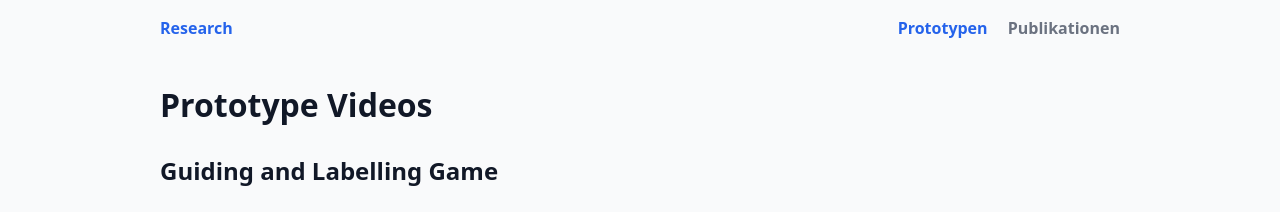
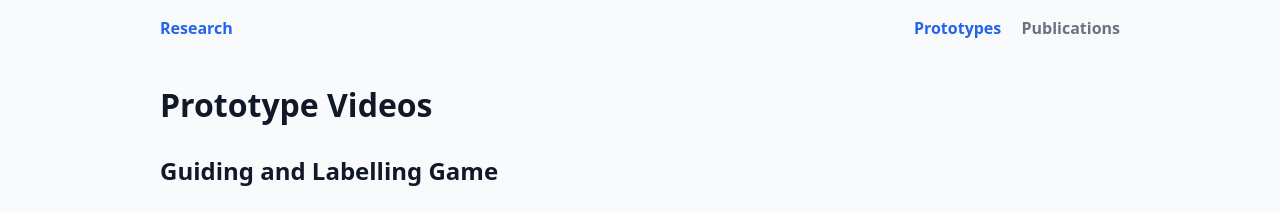
Before and after one commit to JeLaBit/multiuser-augmented-reality-research, a Jekyll site: the page built from prototypes.md, in a window 1280 px wide. Shown: the top 212 px of the page. Built offline with Jekyll 4.4.1, drawn with Linux system fonts in a browser that asks for light colours.

Commit message:
Update header.html

```diff
--- a/_includes/header.html
+++ b/_includes/header.html
@@ -2,8 +2,8 @@
   <nav class="container nav">
     <a href="{{ site.baseurl }}/" class="brand">Research</a>
     <div>
-      <a href="{{ site.baseurl }}/prototypes/" {% if page.url == '/prototypes/' %}class="active"{% endif %}>Prototypen</a>
-      <a href="{{ site.baseurl }}/publications/" {% if page.url == '/publications/' %}class="active"{% endif %}>Publikationen</a>
+      <a href="{{ site.baseurl }}/prototypes/" {% if page.url == '/prototypes/' %}class="active"{% endif %}>Prototypes</a>
+      <a href="{{ site.baseurl }}/publications/" {% if page.url == '/publications/' %}class="active"{% endif %}>Publications</a>
     </div>
   </nav>
 </header>
```
